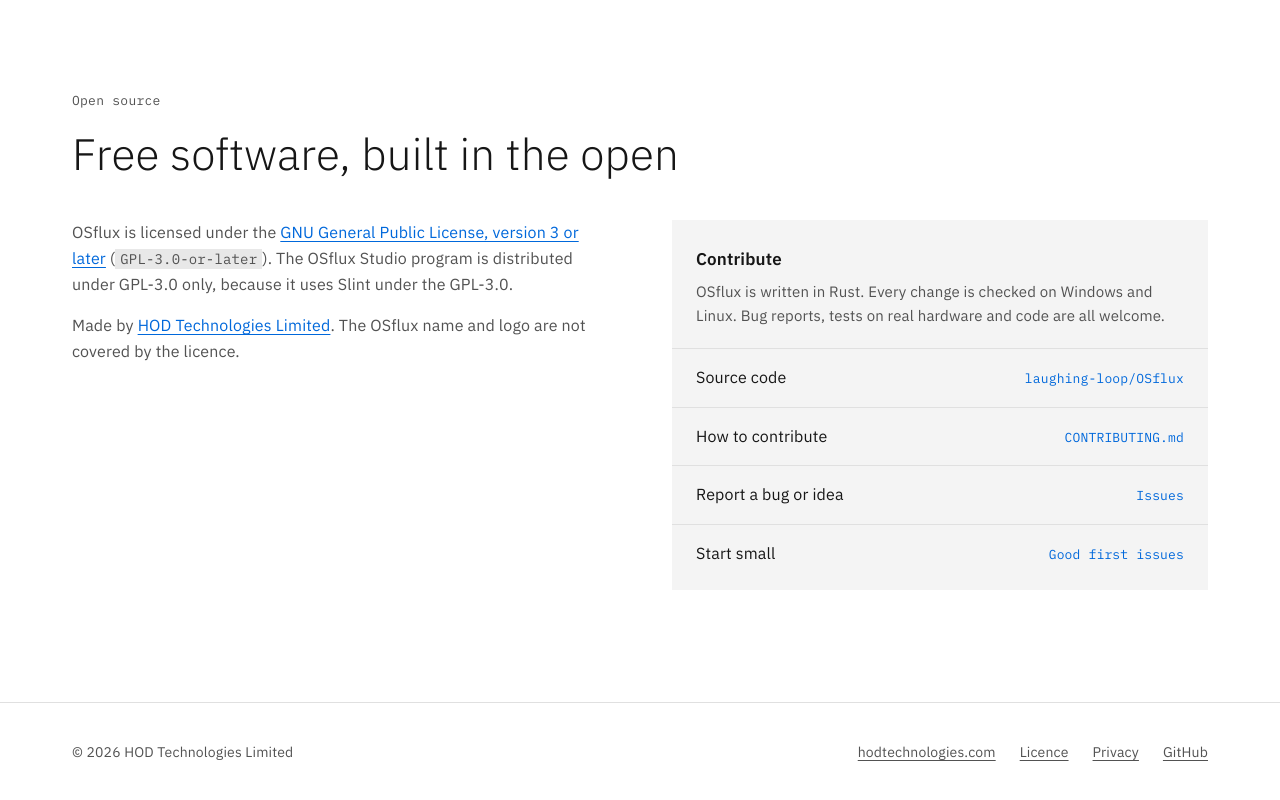
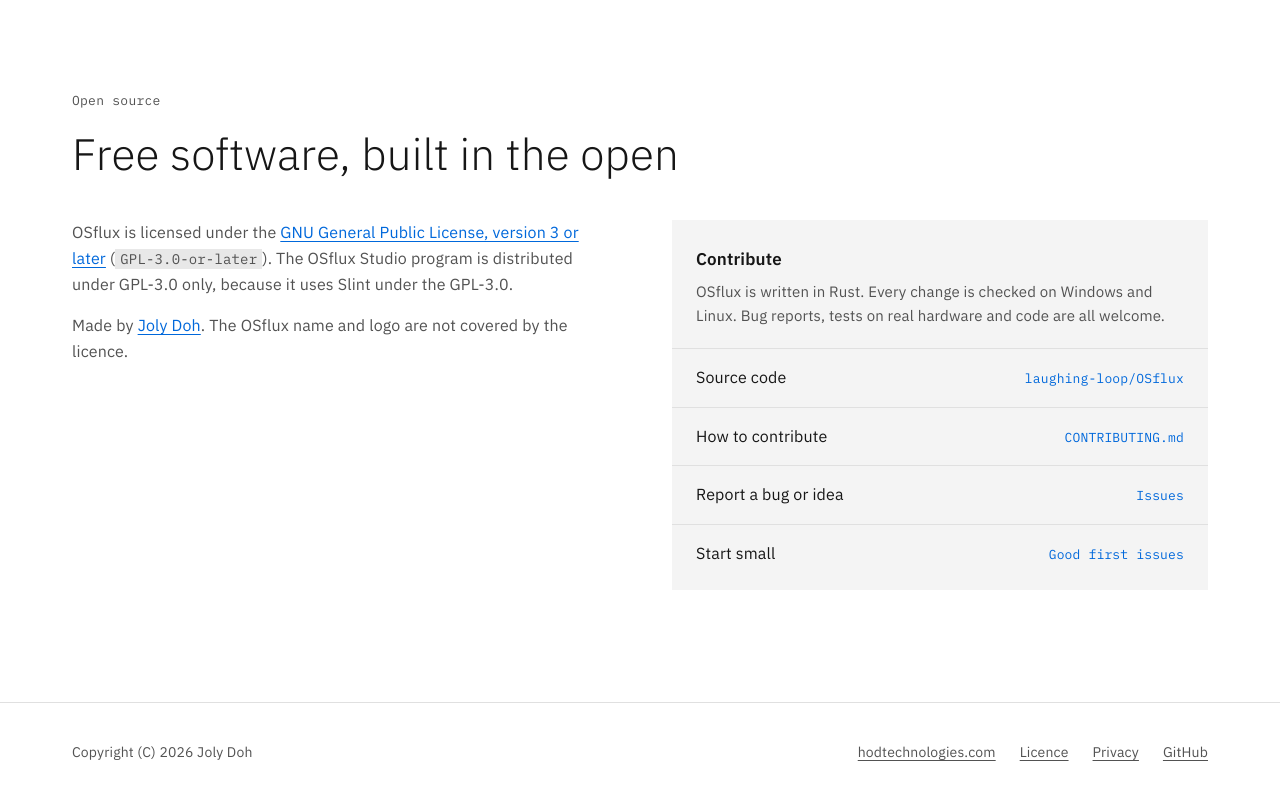
Before and after one commit to laughing-loop/osflux-web, a plain HTML site: page site/index.html in a window 1280 px wide. Shown: the part 4151-4951 px from the top of the page. Drawn offline with Linux system fonts and the light colour scheme.

Commit message:
Name Joly Doh as the copyright holder
HOD Technologies Limited is not registered yet, so the footer, the MIT
licence, the README and "Made by" now name Joly Doh. hodtechnologies.com
stays as a website link only.

Co-Authored-By: Claude Opus 5.5 <noreply@anthropic.com>

```diff
--- a/site/index.html
+++ b/site/index.html
@@ -216,7 +216,7 @@
         <div class="two-col">
           <div class="licence">
             <p>OSflux is licensed under the <a href="https://www.gnu.org/licenses/gpl-3.0.html">GNU General Public License, version 3 or later</a> (<code>GPL-3.0-or-later</code>). The OSflux Studio program is distributed under GPL-3.0 only, because it uses Slint under the GPL-3.0.</p>
-            <p>Made by <a href="https://hodtechnologies.com">HOD Technologies Limited</a>. The OSflux name and logo are not covered by the licence.</p>
+            <p>Made by <a href="https://github.com/laughing-loop">Joly Doh</a>. The OSflux name and logo are not covered by the licence.</p>
           </div>
           <div class="contribute">
             <h3>Contribute</h3>
@@ -235,7 +235,7 @@
 
   <footer class="site-footer">
     <div class="wrap footer-inner">
-      <p>© 2026 HOD Technologies Limited</p>
+      <p>Copyright (C) 2026 Joly Doh</p>
       <ul class="footer-links">
         <li><a href="https://hodtechnologies.com">hodtechnologies.com</a></li>
         <li><a href="https://github.com/laughing-loop/OSflux/blob/main/LICENSE">Licence</a></li>
```
Also changed, not shown: site/404.html (+1 -1 lines), site/privacy.html (+1 -1 lines), 2 other files.
